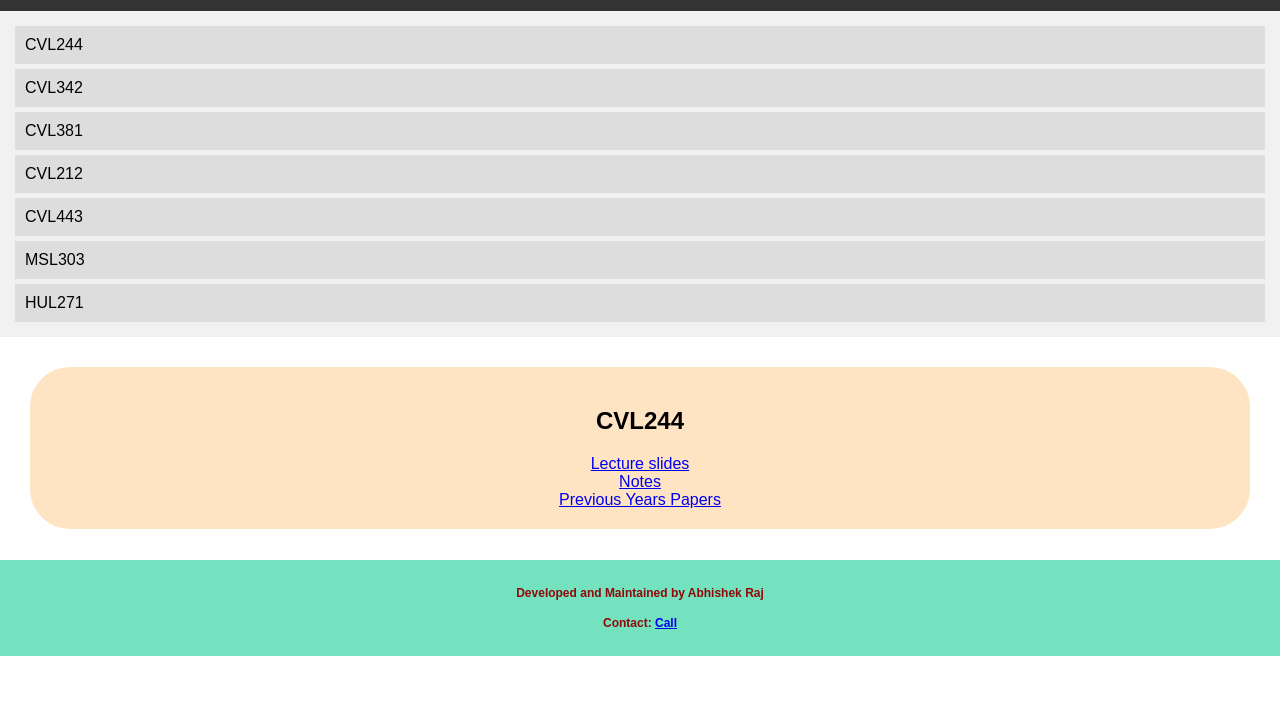
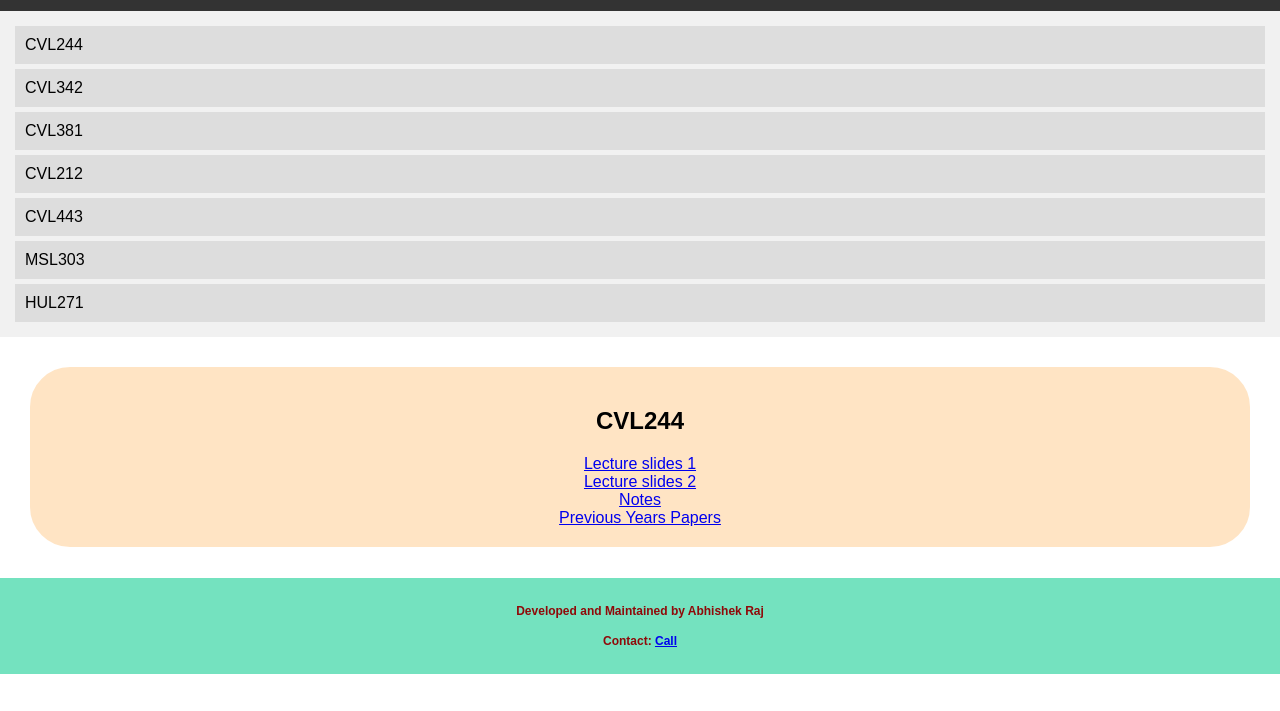
Before and after one commit to I-AbhishekRaj/Current-Course, a plain HTML site: page index.html in a window 1280 px wide. Both pictures are taken after a click on the item "CVL244". Shown: the part 89-800 px from the top of the page. Drawn offline with Linux system fonts and the light colour scheme.

Commit message:
Update index.html

```diff
--- a/index.html
+++ b/index.html
@@ -97,7 +97,8 @@
     <div id="CVL244-courses" class="sub-courses">
       <h2>CVL244 </h2>
       <ul class="course-list">
-        <li><a href="cvl244 lecture slides/" target="_blank">Lecture slides</a></li>
+        <li><a href="cvl244 lecture slides/CVL 244 - 1.pdf" target="_blank">Lecture slides 1</a></li>
+        <li><a href="cvl244 lecture slides/CVL 244 - 2.pdf" target="_blank">Lecture slides 2</a></li>
         <li><a href="cvl244 Notes" target="_blank">Notes</a></li>
         <li><a href="cvl244 PYQ" target="_blank">Previous Years Papers</a></li>
 
```
